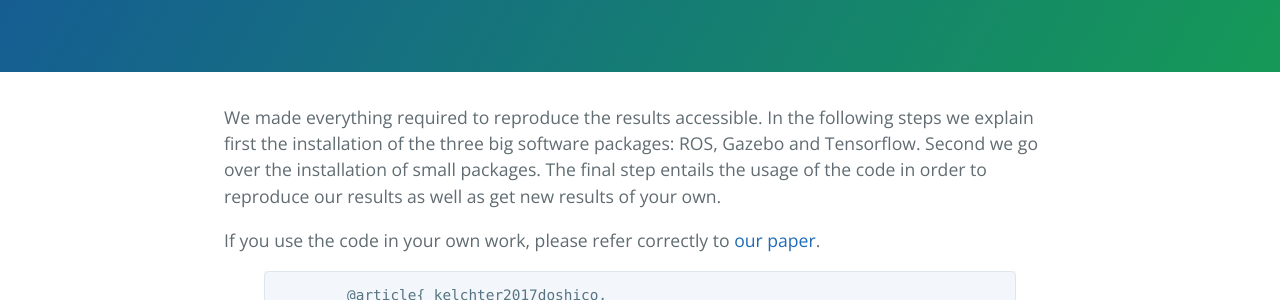
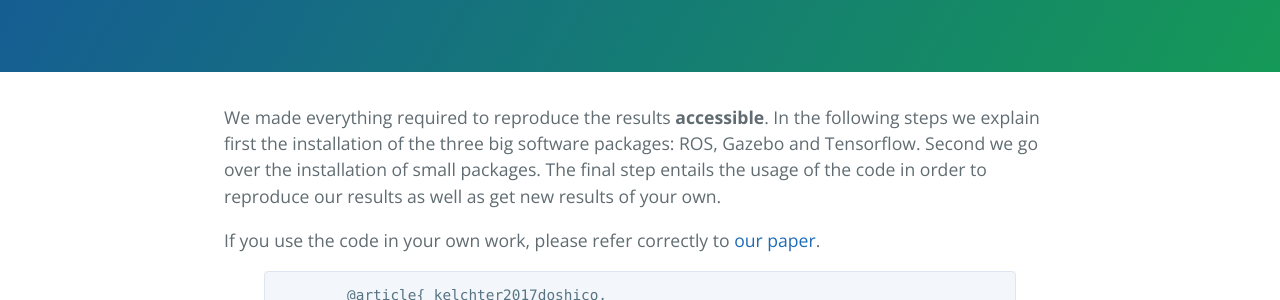
Before and after one commit to kkelchte/doshico, a Jekyll site: the page built from try.md, in a window 1280 px wide and 900 px high. Shown: the part 245-545 px from the top of the window. Built offline with Jekyll 4.4.1, drawn with Linux system fonts in a browser that asks for light colours; part of the change alters nothing that is shown; some of the changed text lies outside the part shown.

```diff
--- a/try.md
+++ b/try.md
@@ -5,7 +5,7 @@ layout: post
 permalink: try
 ---
 
-We made everything required to reproduce the results accessible. In the following steps we explain first the installation of the three big software packages: ROS, Gazebo and Tensorflow. Second we go over the installation of small packages. The final step entails the usage of the code in order to reproduce our results as well as get new results of your own.
+We made everything required to reproduce the results **accessible**. In the following steps we explain first the installation of the three big software packages: ROS, Gazebo and Tensorflow. Second we go over the installation of small packages. The final step entails the usage of the code in order to reproduce our results as well as get new results of your own.
 
 If you use the code in your own work, please refer correctly to [our paper]({{ "/assets/paper.pdf" | absolute_url }} "Open PDF view").
 
@@ -50,6 +50,11 @@ If all big software packages (ROS, Gazebo, Tensorflow) are installed or accessib
 
 ![frontpage]({{ "/assets/img/project.png" | absolute_url }}){: .center-image }
 
+The installation of the packages is explained with two scripts:
+1. [Step 1](): Installing and testing of the offline training setting.
+2. [Step 2](): Installing and testing of the online performance by flying in ESAT simulated environment.
+
+The second step is only possible if the first step is finished successfully. The scripts guide you through the process of downloading, setting environment variables and testing in the docker container.
 
 <h2>3. The Challenge</h2>
 The DoShiCo challenge focusses on dealing with the domain shift when training a policy in basic environments and see if it adapts to more realistic or even realistic environments. The policy is one of basic 1d collision-avoidance.
```
Also changed, not shown: 4 other files.
